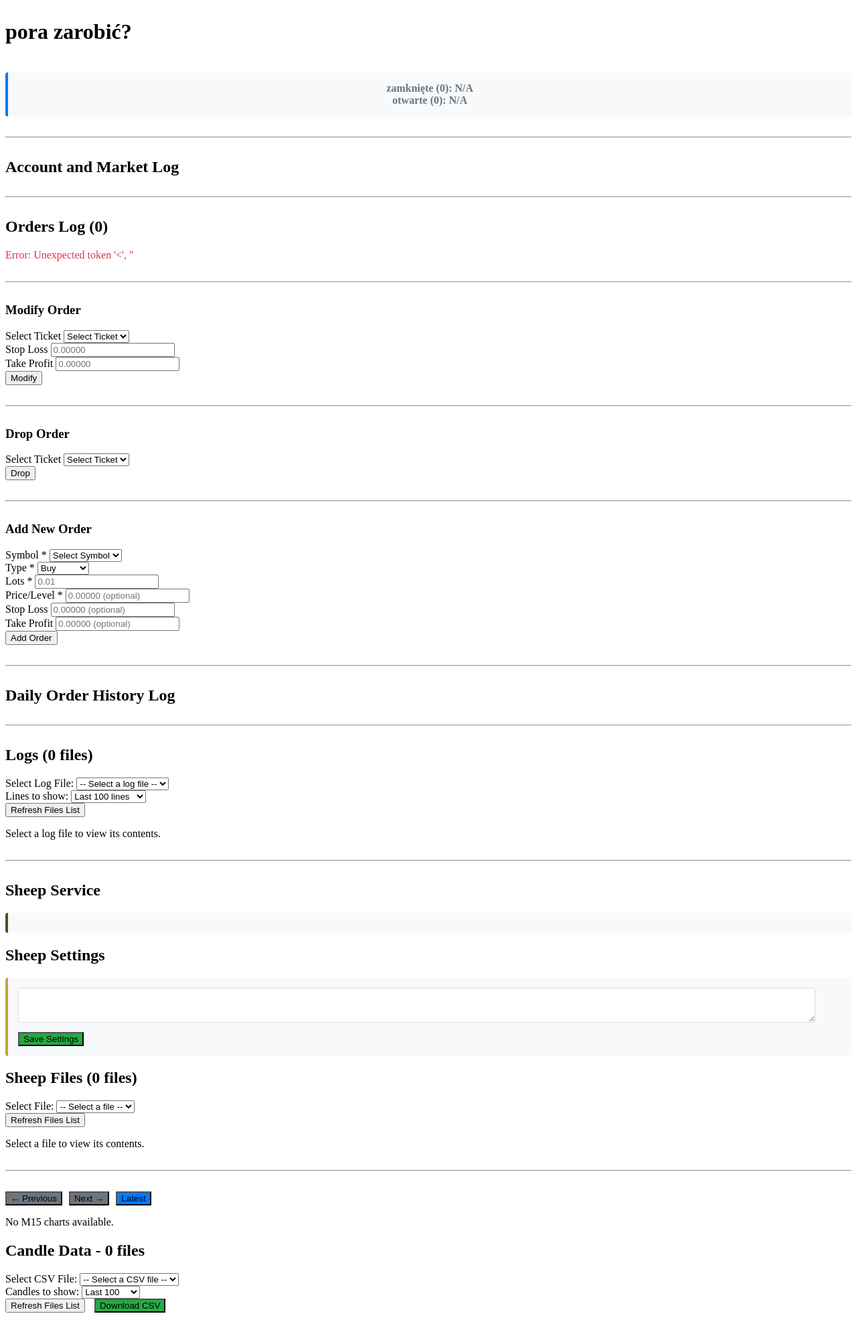
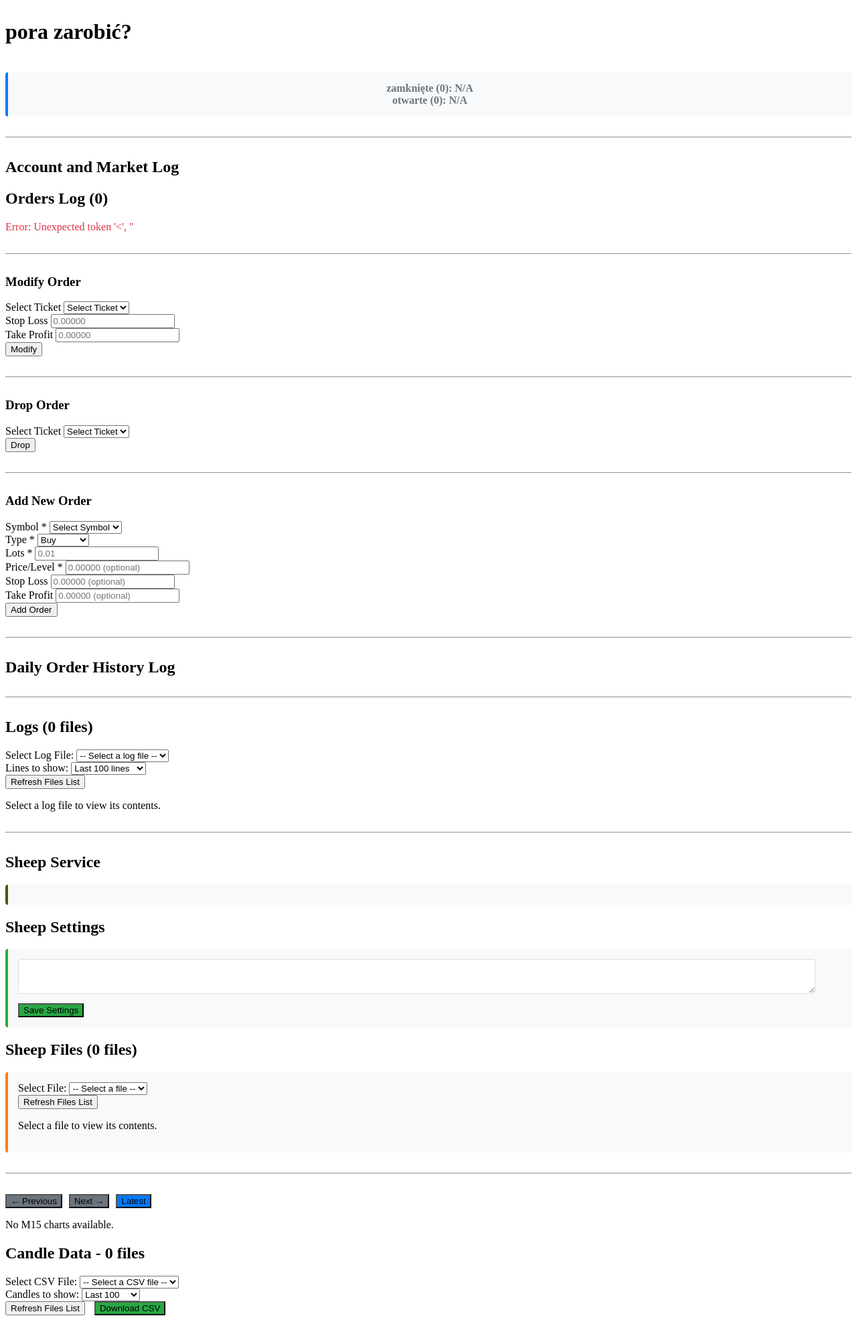
Before and after one commit to upiorek/wd3, a PHP site: page /index-main.php in a window 1280 px wide. Shown: the top 1977 px of the page at 67% size. Run offline with PHP 8.4, Linux system fonts and the light colour scheme.

Commit message:
pio: styles

```diff
--- a/index-main.php
+++ b/index-main.php
@@ -1759,8 +1759,6 @@ if (isset($_GET['ajax']) || isset($_POST['ajax'])) {
 
         <!--<button onclick="refreshAccountLog()" style="margin-top: 15px;">Refresh</button>-->
 
-        <hr style="margin: 30px 0;">
-
         <h2 id="orders-log-heading">Orders Log (<?php $orders_log = getOrdersLogData(); echo count($orders_log); ?>)</h2>
         <div id="orders-log-list" class="content-section orders-log">
             <?php
@@ -1859,7 +1857,9 @@ if (isset($_GET['ajax']) || isset($_POST['ajax'])) {
                     <button type="button" onclick="dropOrder()" class="drop-order-btn">Drop</button>
                 </div>
             </div>
-        </div>        <hr style="margin: 30px 0;">
+        </div>
+
+        <hr style="margin: 30px 0;">
 
         <div class="new-order-section">
             <h3>Add New Order</h3>
@@ -1991,7 +1991,7 @@ if (isset($_GET['ajax']) || isset($_POST['ajax'])) {
         </div>
 
         <h2>Sheep Settings</h2>
-        <div class="content-section settings-section" style="background-color: #f8f9fa; border-left: 4px solid #b6aa3dff; border-radius: 4px; padding: 15px;">
+        <div class="content-section settings-section" style="background-color: #f8f9fa; border-left: 4px solid #28a745; border-radius: 4px; padding: 15px;">
             <div class="settings-controls">
                 <textarea id="settings-editor" style="width: 95%; font-family: monospace; padding: 10px; border: 1px solid #ddd; border-radius: 4px; resize: vertical; min-height: 30px; overflow-y: hidden;"></textarea>
                 <div style="margin-top: 10px;">
@@ -2001,7 +2001,7 @@ if (isset($_GET['ajax']) || isset($_POST['ajax'])) {
         </div>
 
         <h2 id="sheep-files-heading">Sheep Files (<?php $sheepFiles = getSheepFilesList(); echo count($sheepFiles); ?> files)</h2>
-        <div class="content-section sheep-files-section">
+        <div class="content-section sheep-files-section" style="background-color: #f8f9fa; border-left: 4px solid #fd7e14; border-radius: 4px; padding: 15px;">
             <div class="logs-controls">
                 <div class="form-group">
                     <label for="sheep-file-select">Select File:</label>
```
